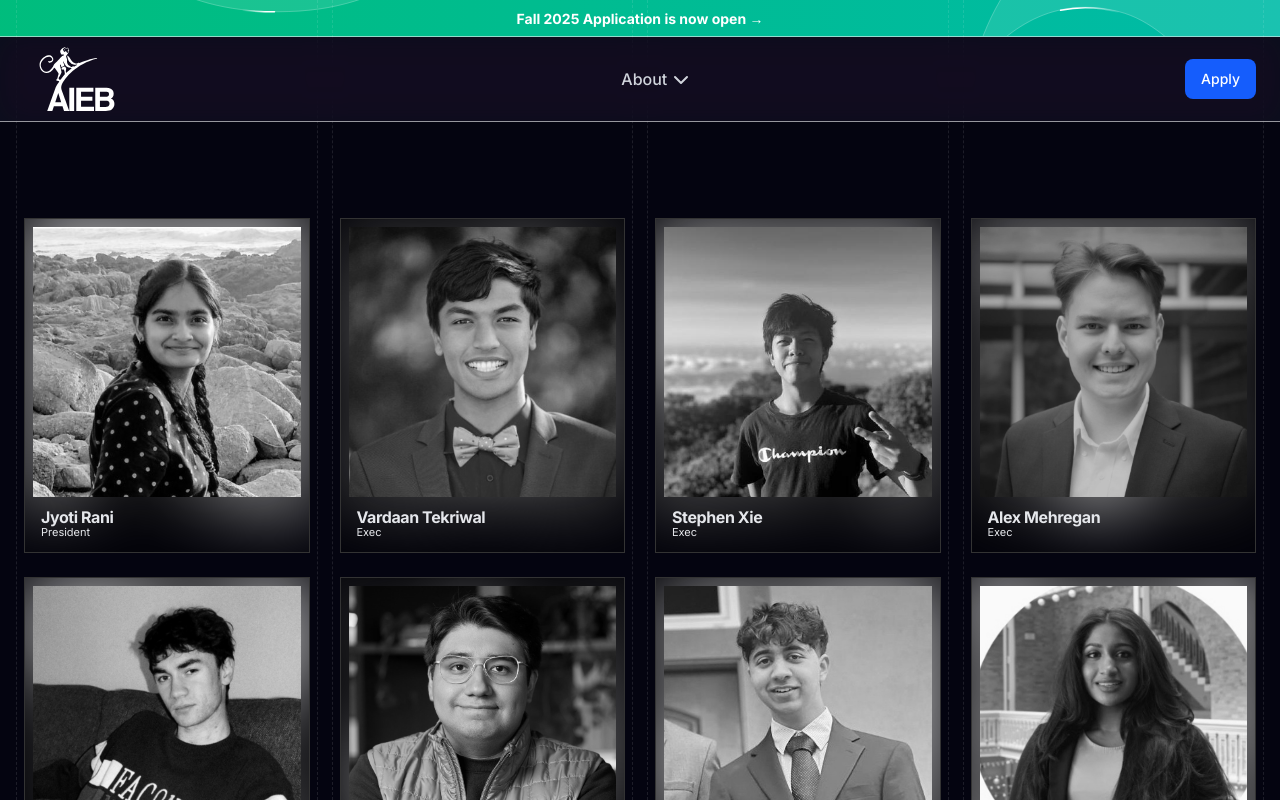
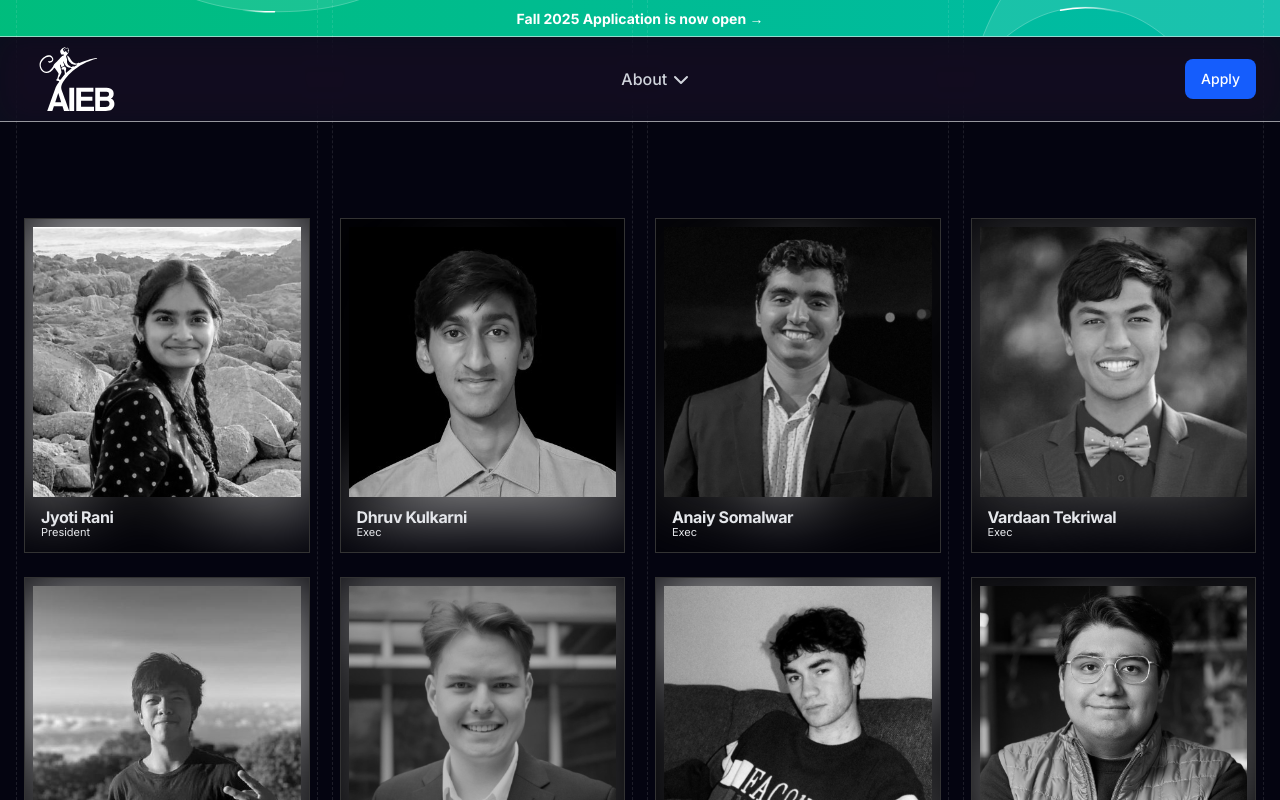
Before and after one commit to AIEntrepreneursBerkeley/aientrepreneurs.org, a Next.js app: page /team in a window 1280 px wide. Shown: the top 800 px of the page. Built offline with nearby package versions, Linux system fonts and the light colour scheme.

Commit message:
force dark and add teams

```diff
--- a/src/app/layout.tsx
+++ b/src/app/layout.tsx
@@ -48,8 +48,7 @@ export default function RootLayout({
         <SplashCursor />
         <ThemeProvider
           attribute="class"
-          defaultTheme="dark"
-          enableSystem
+          forcedTheme="dark"
           disableTransitionOnChange
         >
           {children}
--- a/src/components/sections/team.tsx
+++ b/src/components/sections/team.tsx
@@ -7,6 +7,18 @@ const Team = () => (
         name={"Jyoti Rani"}
         image={"/images/jyoti.jpg"}
         position={"President"}
+        linkedin={"https://www.linkedin.com/in/jyotiinar/"}
+      />
+      <Card
+        name={"Dhruv Kulkarni"}
+        image={"/images/dhruv.jpg"}
+        position={"Exec"}
+        linkedin={"https://www.linkedin.com/in/jyotiinar/"}
+      />
+      <Card
+        name={"Anaiy Somalwar"}
+        image={"/images/anaiy.jpg"}
+        position={"Exec"}
         linkedin={"https://www.linkedin.com/in/jyotiinar/"}
       />
       <Card
```
Also changed, not shown: public/images/anaiy.jpg (added).
